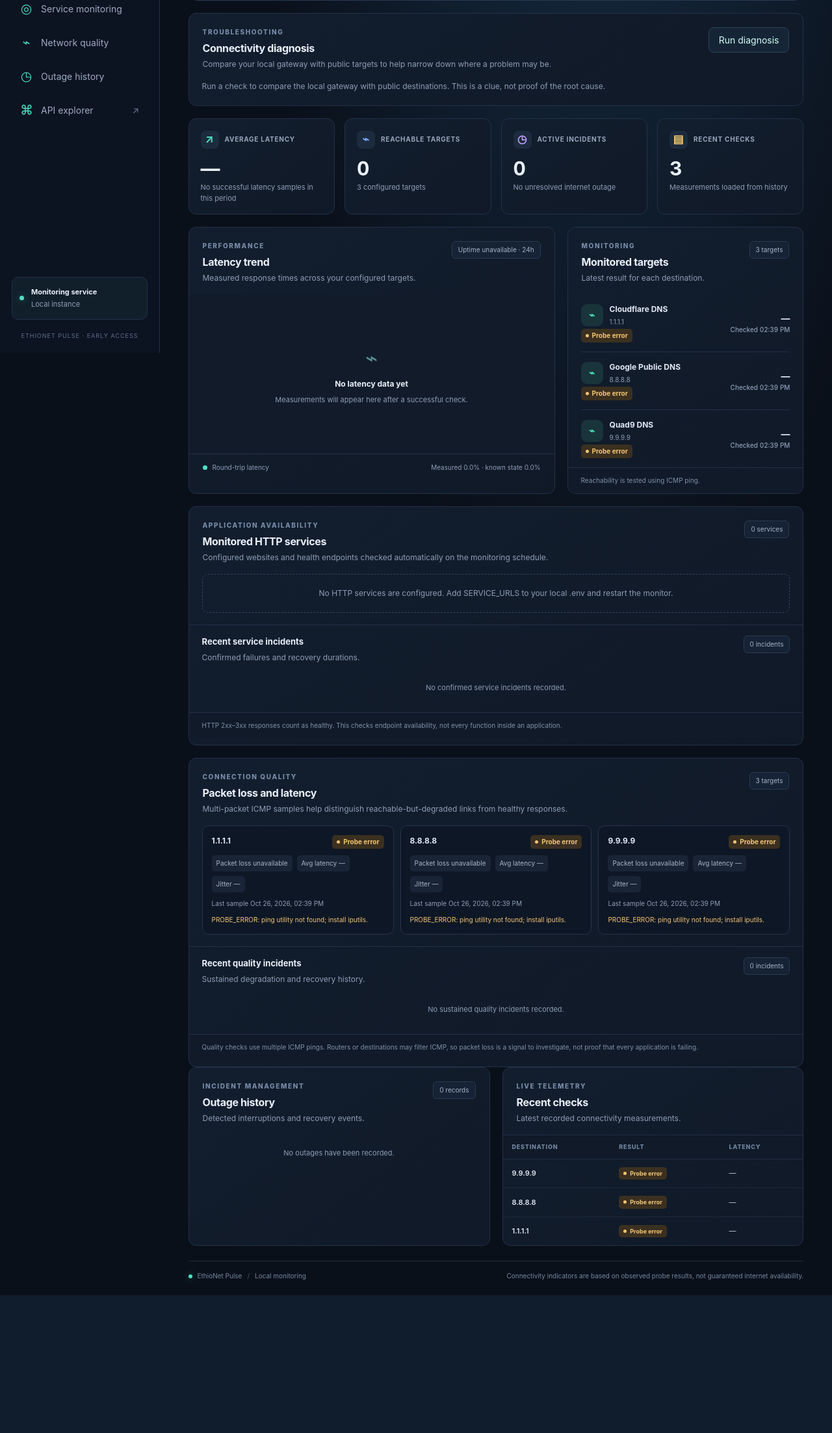
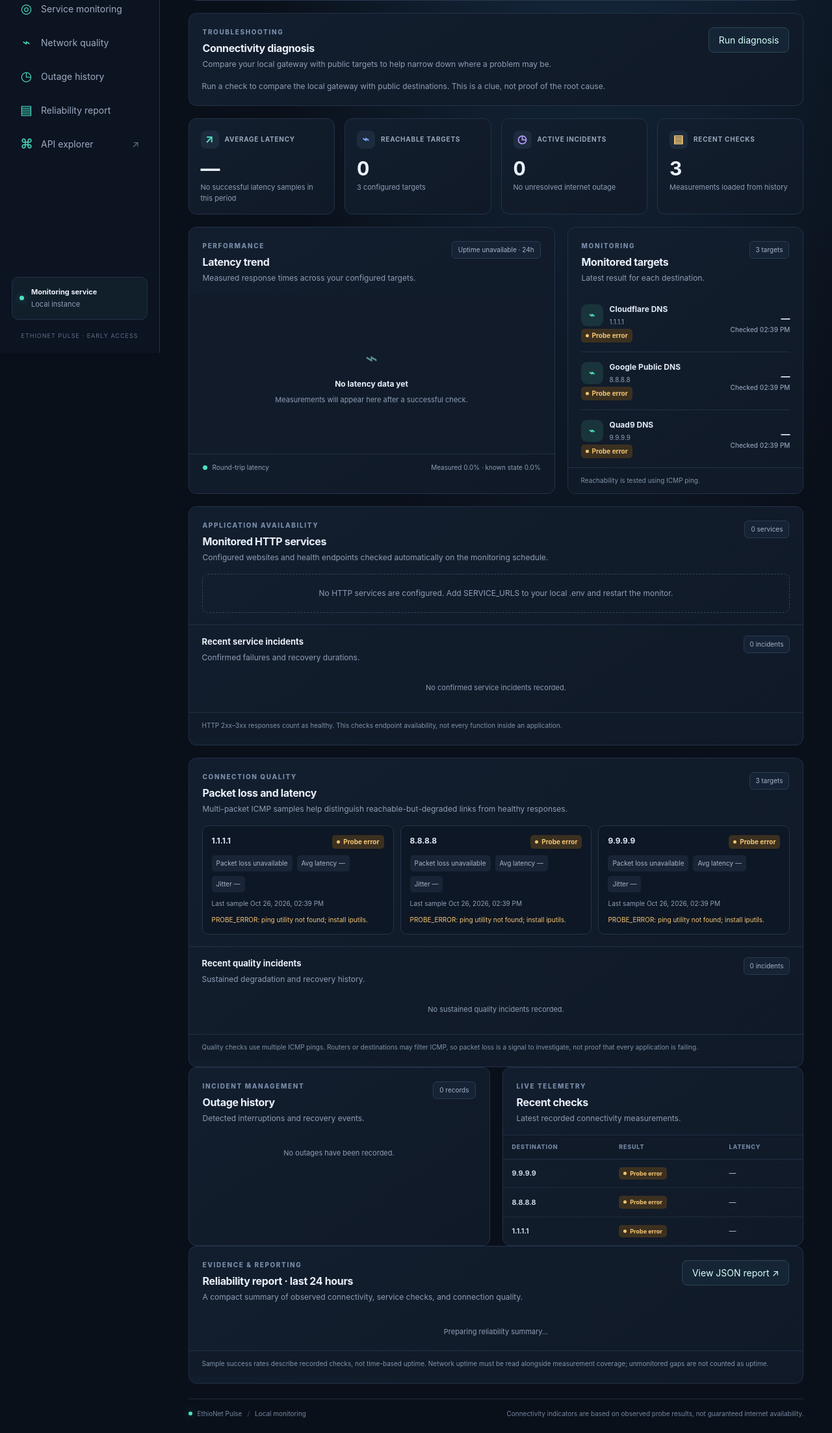
Before and after one commit to Ezra2121-et/ethionet-pulse, a FastAPI app: page / in a window 1280 px wide. Shown: the part 257-2462 px from the top of the page at 65% size. Before the commit the page ends 2250 px from the top, so only its background shows below. Run offline with FastAPI, Linux system fonts and the light colour scheme; data comes from the database, SQL or seed files in the repository; data that the repository does not hold is empty.

Commit message:
Add reliability report summary to dashboard

```diff
--- a/app/templates/index.html
+++ b/app/templates/index.html
@@ -42,6 +42,9 @@
       </a>
       <a class="nav-link" href="#outages">
         <span class="nav-symbol">◷</span> Outage history
+      </a>
+      <a class="nav-link" href="#reports">
+        <span class="nav-symbol">▤</span> Reliability report
       </a>
       <a class="nav-link" href="/docs" target="_blank" rel="noreferrer">
         <span class="nav-symbol">⌘</span> API explorer
@@ -310,6 +313,26 @@
       </article>
     </section>
 
+    <section class="panel reliability-report-panel" id="reports">
+      <div class="panel-heading">
+        <div>
+          <p class="eyebrow">EVIDENCE & REPORTING</p>
+          <h2>Reliability report · last 24 hours</h2>
+          <p class="panel-subtitle">
+            A compact summary of observed connectivity, service checks, and connection quality.
+          </p>
+        </div>
+        <a class="refresh-button" href="/api/reports/reliability?hours=24"
+           target="_blank" rel="noreferrer">View JSON report ↗</a>
+      </div>
+      <div class="reliability-summary-grid" id="reliability-summary" aria-live="polite">
+        <div class="loading-row">Preparing reliability summary…</div>
+      </div>
+      <p class="panel-footnote">
+        Sample success rates describe recorded checks, not time-based uptime. Network uptime must be read alongside measurement coverage; unmonitored gaps are not counted as uptime.
+      </p>
+    </section>
+
     <footer class="page-footer">
       <span><span class="footer-dot"></span> EthioNet Pulse <span class="footer-separator">/</span> Local monitoring</span>
       <span>Connectivity indicators are based on observed probe results, not guaranteed internet availability.</span>
```
